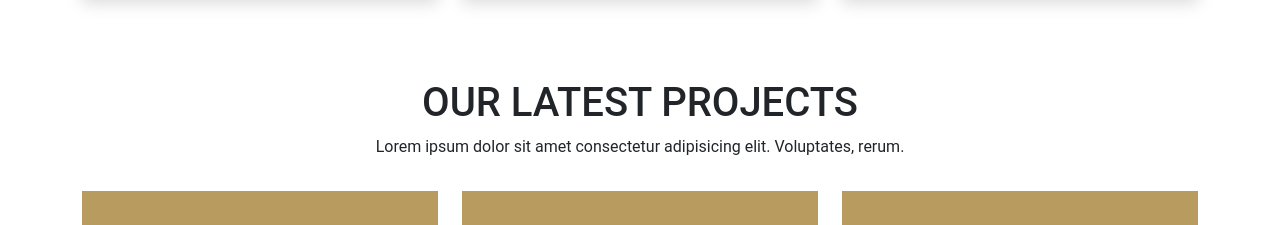
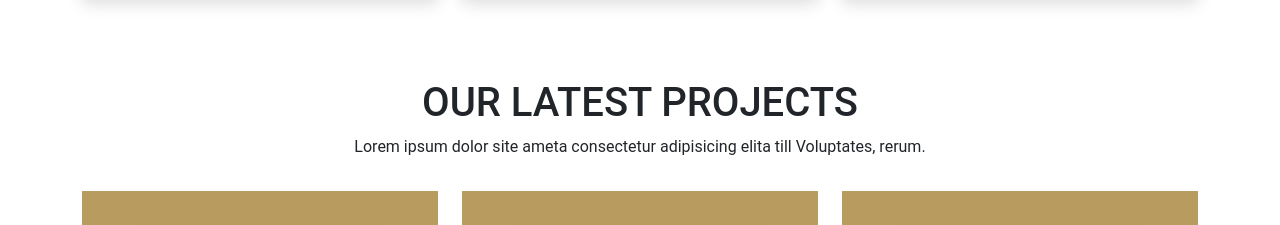
Before and after one commit to zeredogo/krypto-zone-charity, a React (Create React App) app: page / in a window 1280 px wide. Shown: the part 1920-2145 px from the top of the page. Built offline with nearby package versions, Linux system fonts and the light colour scheme.

Commit message:
updating commit

```diff
--- a/src/component/Projects.jsx
+++ b/src/component/Projects.jsx
@@ -14,8 +14,8 @@ const Projects = () => {
           <div className="row my-3">
             <div className="col-10 mx-auto text-center">
               <h1 className="text-uppercase">Our Latest Projects</h1>
-              <p>Lorem ipsum dolor sit amet consectetur adipisicing
-                elit. Voluptates, rerum.</p>
+              <p>Lorem ipsum dolor site ameta consectetur adipisicing
+                elita till Voluptates, rerum.</p>
             </div>
           </div>
 
```
